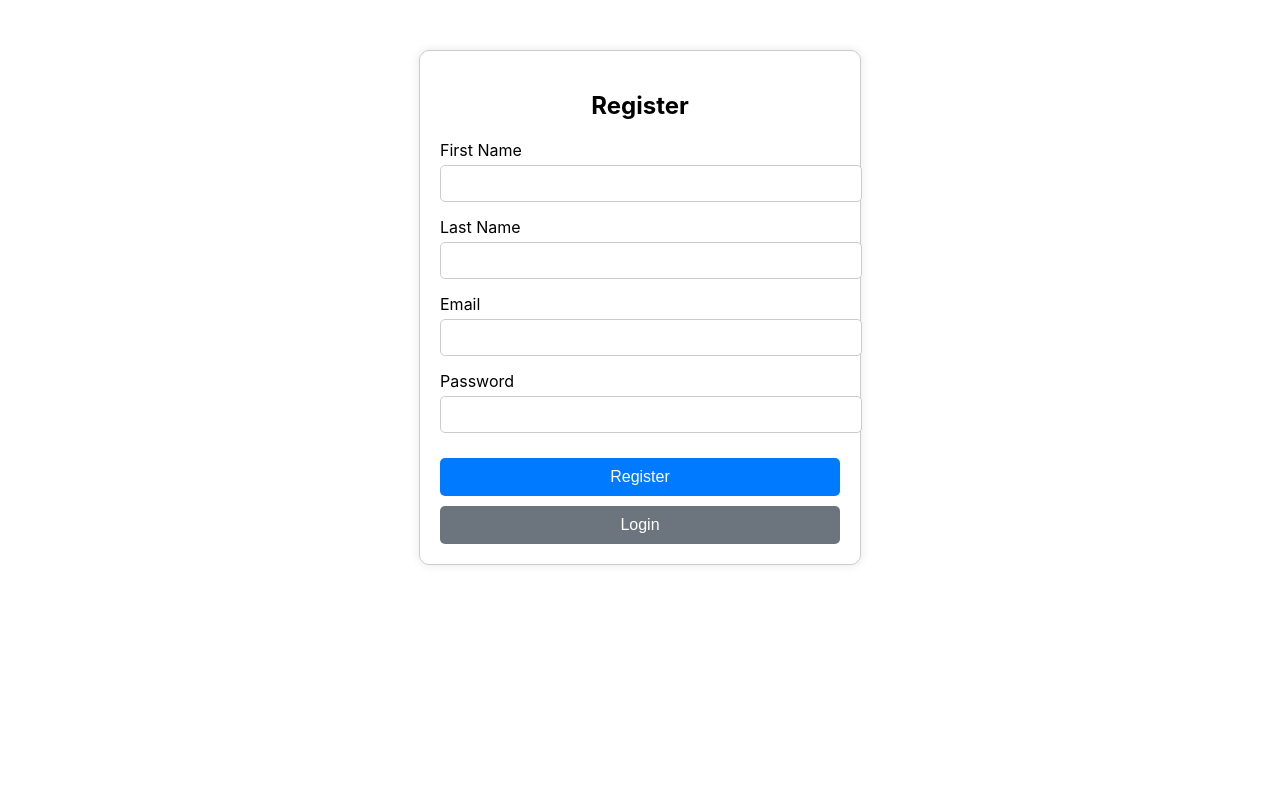
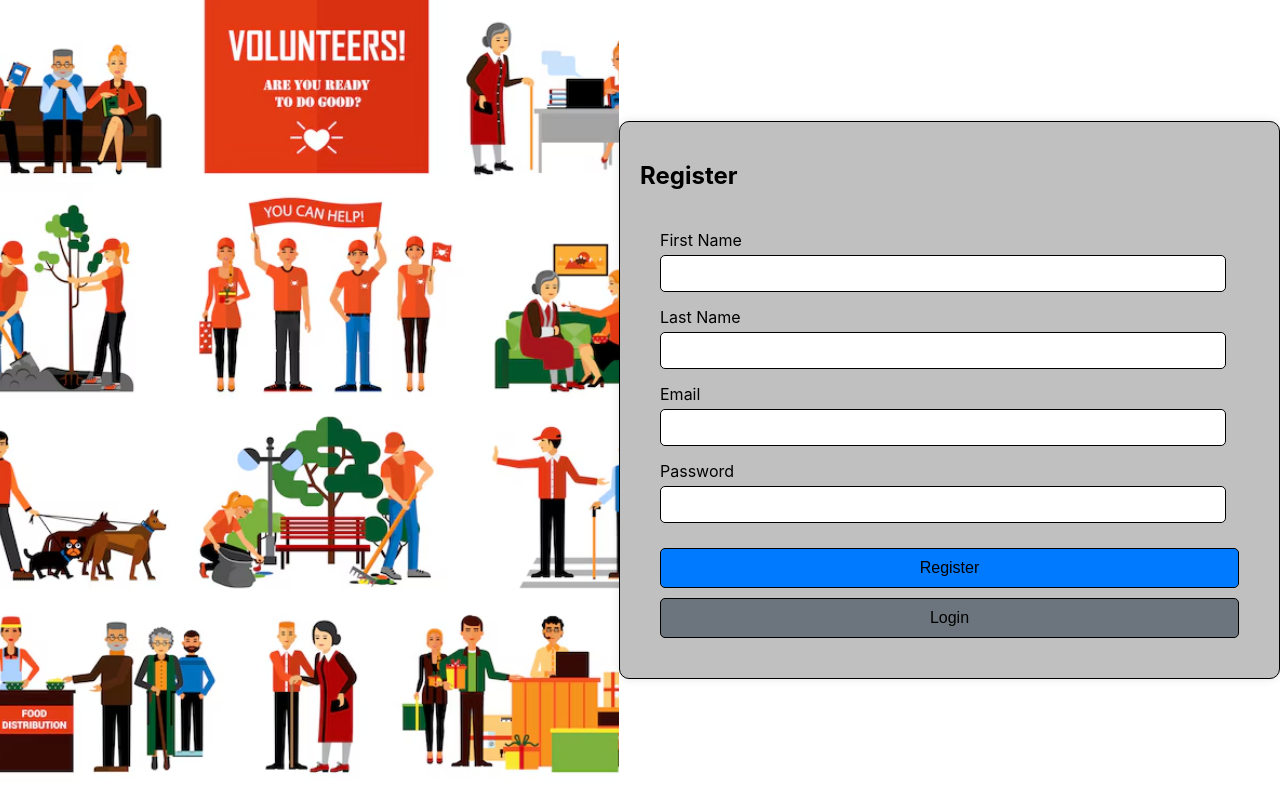
Before and after one commit to geneknjit/event-planner-react-app, a React (Create React App) app: page /register in a window 1280 px wide. Built offline with nearby package versions, Linux system fonts and the light colour scheme.

Commit message:
UI enhancements
Home page image. Colors, borders, buttons.

```diff
--- a/src/Auth.css
+++ b/src/Auth.css
@@ -1,15 +1,34 @@
+.page-container {
+  display: flex;
+  height: 100vh; /* Full viewport height */
+}
+
+.page-image {
+  flex: 1;
+  max-width: 50%; /* Ensure the image takes up to half of the page */
+  background: url('volunteers-home.png') no-repeat center center;
+  background-size: cover;
+}
+
 .auth-container {
-  max-width: 400px;
-  margin: 50px auto;
+  flex: 1;
+  max-width: 50%; /* Ensure the form takes up to half of the page */
+  margin: auto;
   padding: 20px;
-  border: 1px solid #ccc;
+  border: 1px solid black;
   border-radius: 10px;
   box-shadow: 0 0 10px rgba(0, 0, 0, 0.1);
-  text-align: center;
+  background-color: #c0c0c0; /* Silver/grey background color */
 }
 
 .auth-container h2 {
   margin-bottom: 20px;
+}
+
+.auth-form {
+  padding: 20px;
+  display: flex;
+  flex-direction: column;
 }
 
 .input-group {
@@ -41,12 +60,12 @@
   margin-top: 10px;
 }
 
+.btn:hover {
+  background-color: #0056b3;
+}
+
 .btn.secondary {
   background-color: #6c757d;
-}
-
-.btn:hover {
-  background-color: #0056b3;
 }
 
 .btn.secondary:hover {
@@ -57,3 +76,19 @@
   color: red;
   margin-top: 10px;
 }
+
+/* Media Queries */
+@media (max-width: 768px) {
+  .page-container {
+    flex-direction: column;
+  }
+
+  .page-image {
+    height: 200px;
+  }
+
+  .auth-container {
+    max-width: 100%;
+    margin: 20px;
+  }
+}
--- a/src/EventForm.css
+++ b/src/EventForm.css
@@ -2,10 +2,11 @@
   max-width: 800px; /* Adjust the max-width to fit the form */
   margin: 20px auto;
   padding: 10px;
-  border: 1px solid #ccc;
+  border: 1px solid black;
   border-radius: 10px;
   box-shadow: 0 0 10px rgba(0, 0, 0, 0.1);
   text-align: center;
+  background-color: lightgray;
 }
 
 .event-form-container h2 {
@@ -15,10 +16,12 @@
 .form-row {
   display: flex;
   justify-content: space-between;
+  flex-wrap: wrap; /* Ensure the columns wrap on smaller screens */
 }
 
 .form-column {
   flex: 0 0 48%; /* Each column takes up approximately half the width */
+  box-sizing: border-box; /* Include padding and border in the element's total width and height */
 }
 
 .input-group {
@@ -33,9 +36,9 @@
 
 .input-group input,
 .input-group textarea {
-  width: 100%;
+  width: 94%; /* Ensure the input fields take up the full width of their container */
   padding: 10px;
-  border: 1px solid #ccc;
+  border: 1px solid black;
   border-radius: 5px;
 }
 
@@ -46,10 +49,10 @@
 .btn {
   width: 100%;
   padding: 10px;
-  border: none;
+  border: 1px solid black;
   border-radius: 5px;
   background-color: #007bff;
-  color: white;
+  color: black;
   font-size: 16px;
   cursor: pointer;
   margin-top: 10px;
--- a/src/Events.css
+++ b/src/Events.css
@@ -2,10 +2,11 @@
   max-width: 1200px; /* Adjust the max-width to fit 5 events */
   margin: 20px auto; /* Center the container */
   padding: 10px; /* Reduce the padding */
-  border: 1px solid #ccc;
+  border: 1px solid black;
   border-radius: 10px;
   box-shadow: 0 0 10px rgba(0, 0, 0, 0.1);
   text-align: center;
+  background-color: lightskyblue;
 }
 
 .events-container h2 {
@@ -26,7 +27,7 @@
 .input-group textarea {
   width: 100%;
   padding: 10px;
-  border: 1px solid #ccc;
+  border: 1px solid black;
   border-radius: 5px;
 }
 
@@ -36,7 +37,7 @@
   border: none;
   border-radius: 5px;
   background-color: #007bff;
-  color: white;
+  color: black;
   font-size: 16px;
   cursor: pointer;
   margin-top: 10px;
@@ -58,7 +59,7 @@
   /*flex: 0 0 calc(20% - 10px); /* Ensure each item takes up 20% of the container width */
   margin: 5px;
   padding: 10px;
-  border: 1px solid #ccc;
+  border: 1px solid black;
   border-radius: 5px;
   text-align: center; /* Center text horizontally */
   width: 200px; /* Ensure minimum width for smaller screens */
@@ -68,6 +69,7 @@
   flex-direction: column;
   justify-content: space-between; /* Space between top and bottom content */
   align-items: center; /* Center content horizontally */
+  background-color: lightgray;
 }
 
 .event-item-top {
@@ -107,12 +109,16 @@
 
 .pagination button {
   padding: 10px 20px;
-  border: none;
+  border: 1px solid black;
   border-radius: 5px;
   background-color: #007bff;
-  color: white;
+  color: black;
   font-size: 16px;
   cursor: pointer;
+}
+
+.pagination button:hover {
+  background-color: #0056b3;
 }
 
 .pagination button:disabled {
--- a/src/Login.js
+++ b/src/Login.js
@@ -33,9 +33,11 @@ const Login = () => {
   };
 
   return (
+    <div className="page-container">
+      <div className="page-image"></div>
       <div className="auth-container">
         <h2>Login</h2>
-      <form onSubmit={handleLogin}>
+        <form onSubmit={handleLogin} className="auth-form">
           <div className="input-group">
             <label>Email</label>
             <input
@@ -56,8 +58,9 @@ const Login = () => {
           </div>
           {errorMessage && <p className="error-message">{errorMessage}</p>}
           <button type="submit" className="btn">Login</button>
+          <button className="btn secondary" onClick={() => window.location.href='/register'}>Register</button>
         </form>
-      <button className="btn secondary" onClick={() => window.location.href='/register'}>Register</button>
+      </div>
     </div>
   );
 };
--- a/src/Register.js
+++ b/src/Register.js
@@ -37,9 +37,11 @@ const Register = () => {
   };
 
   return (
+    <div className="page-container">
+      <div className="page-image"></div>
       <div className="auth-container">
         <h2>Register</h2>
-      <form onSubmit={handleRegister}>
+        <form onSubmit={handleRegister} className="auth-form">
           <div className="input-group">
             <label>First Name</label>
             <input
@@ -78,8 +80,9 @@ const Register = () => {
           </div>
           {errorMessage && <p className="error-message">{errorMessage}</p>}
           <button type="submit" className="btn">Register</button>
+          <button className="btn secondary" onClick={() => window.location.href='/login'}>Login</button>
         </form>
-      <button className="btn secondary" onClick={() => window.location.href='/login'}>Login</button>
+      </div>
     </div>
   );
 };
```
Also changed, not shown: src/volunteers-home.png (added), 1 other file (tests, documents, lock files or other folders). Lines whose indentation alone changed are shown as unchanged.
